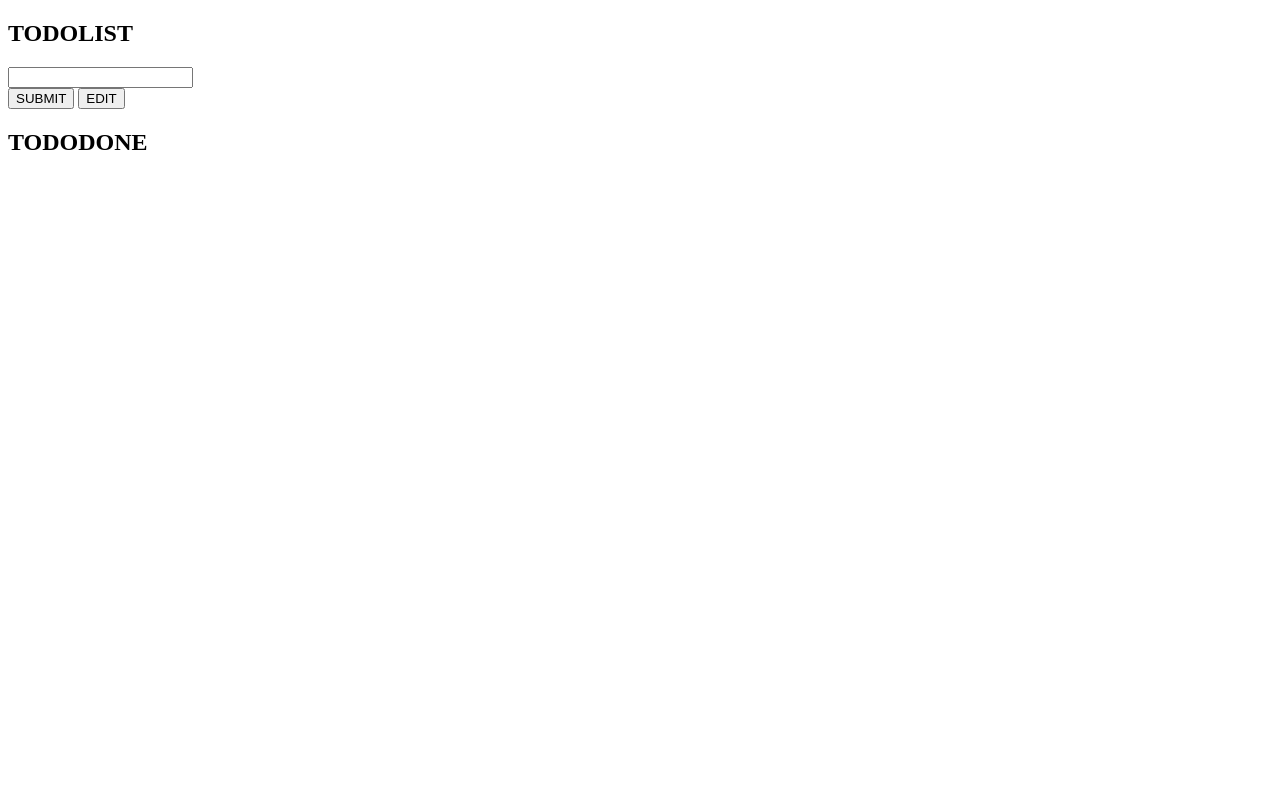
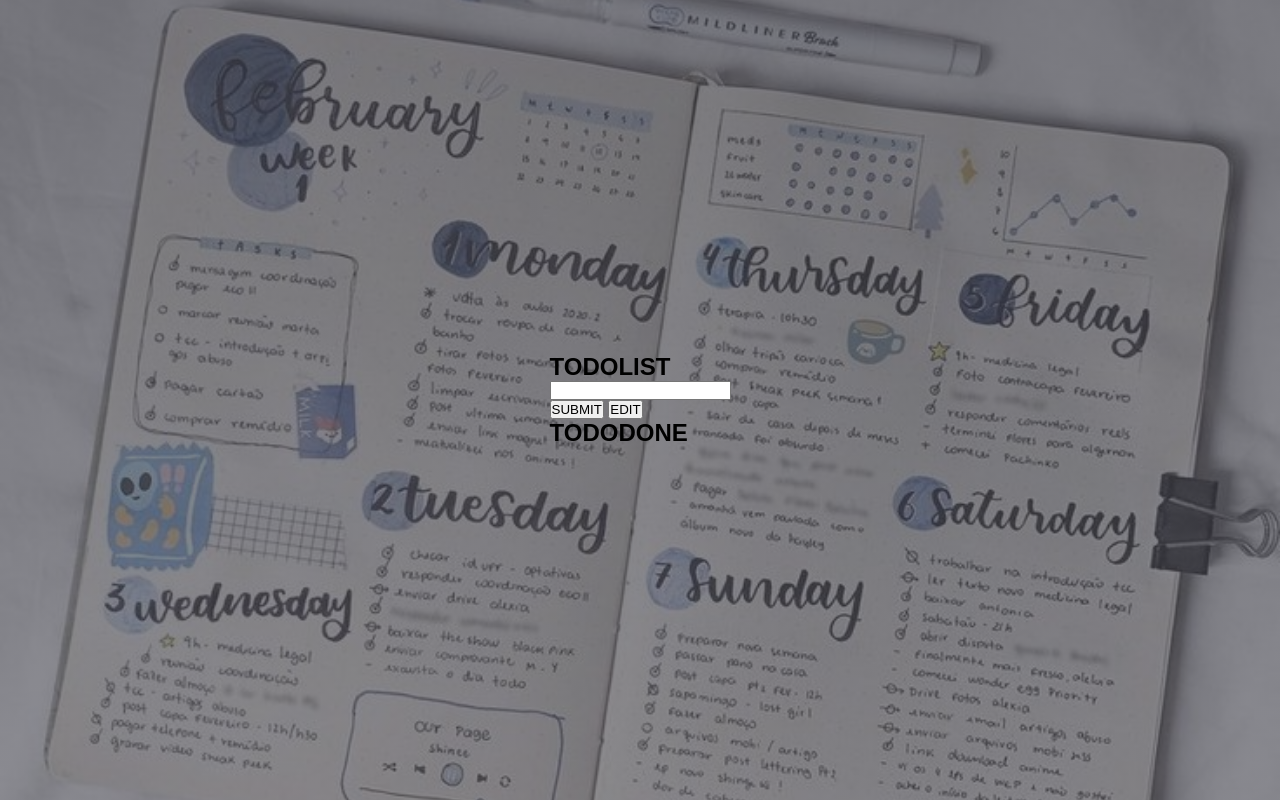
Before and after one commit to madidqn/ToDoList-Project, a plain HTML site: page index.html in a window 1280 px wide. Drawn offline with Linux system fonts and the light colour scheme.

Commit message:
style:create body

```diff
--- /dev/null
+++ b/assets/css/style.css
@@ -0,0 +1,21 @@
+* {
+  margin: 0;
+  padding: 0;
+  box-sizing: border-box;
+  list-style: none;
+}
+body {
+  display: flex;
+  justify-content: center;
+  align-items: center;
+  height: 100vh;
+  font-family: sans-serif;
+  background-image: linear-gradient(
+      rgba(66, 66, 75, 0.696),
+      rgba(74, 74, 84, 0.641)
+    ),
+    url("./../../images/1700728953336.jpg");
+  background-position: center;
+  background-repeat: no-repeat;
+  background-size: cover;
+}
--- a/index.html
+++ b/index.html
@@ -4,6 +4,12 @@
     <meta charset="UTF-8" />
     <meta name="viewport" content="width=device-width, initial-scale=1.0" />
     <title>TODOLIST</title>
+    <link rel="stylesheet" href="./assets/css/style.css" />
+    <link
+      rel="website icon"
+      type="png"
+      href="./images/Microsoft_To-Do_icon.png"
+    />
   </head>
   <body>
     <div class="container">
```
Also changed, not shown: images/1700728953336.jpg (added), images/Microsoft_To-Do_icon.png (added).
